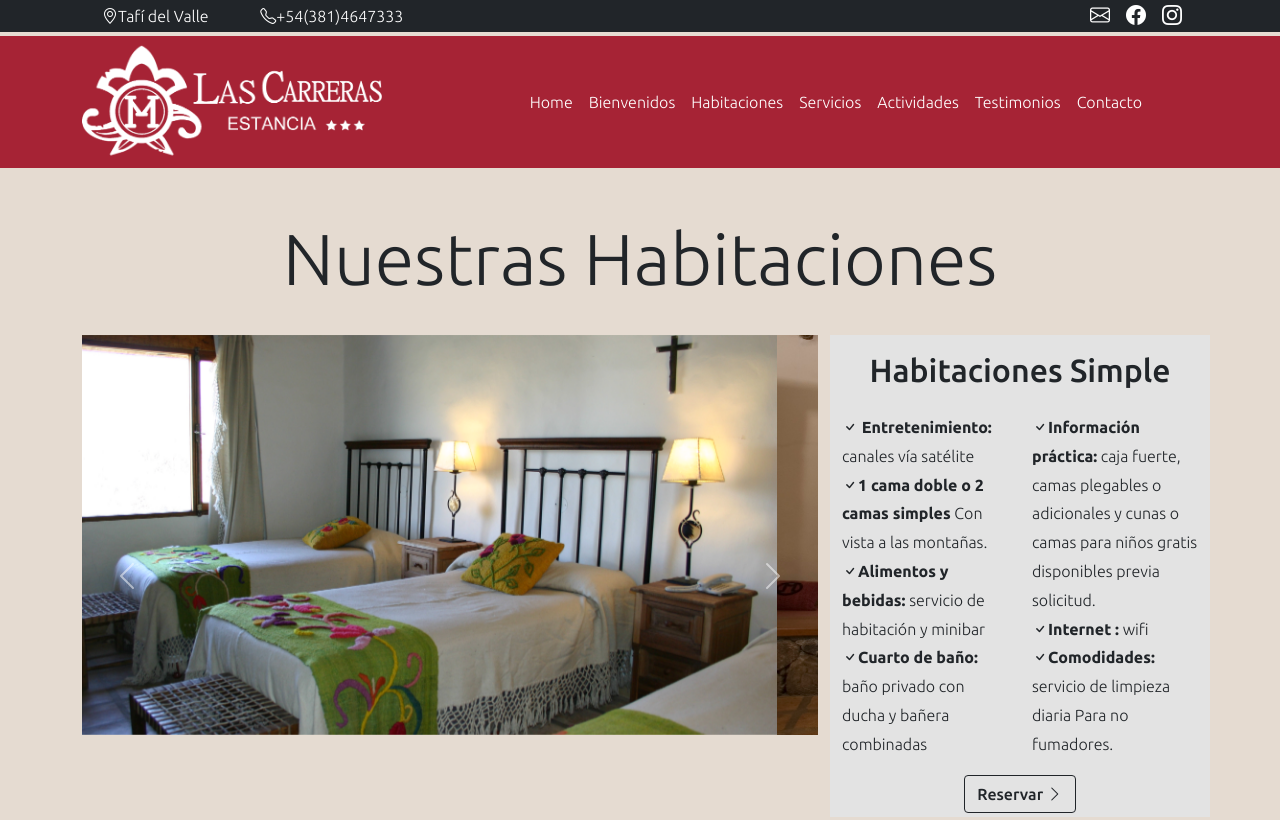
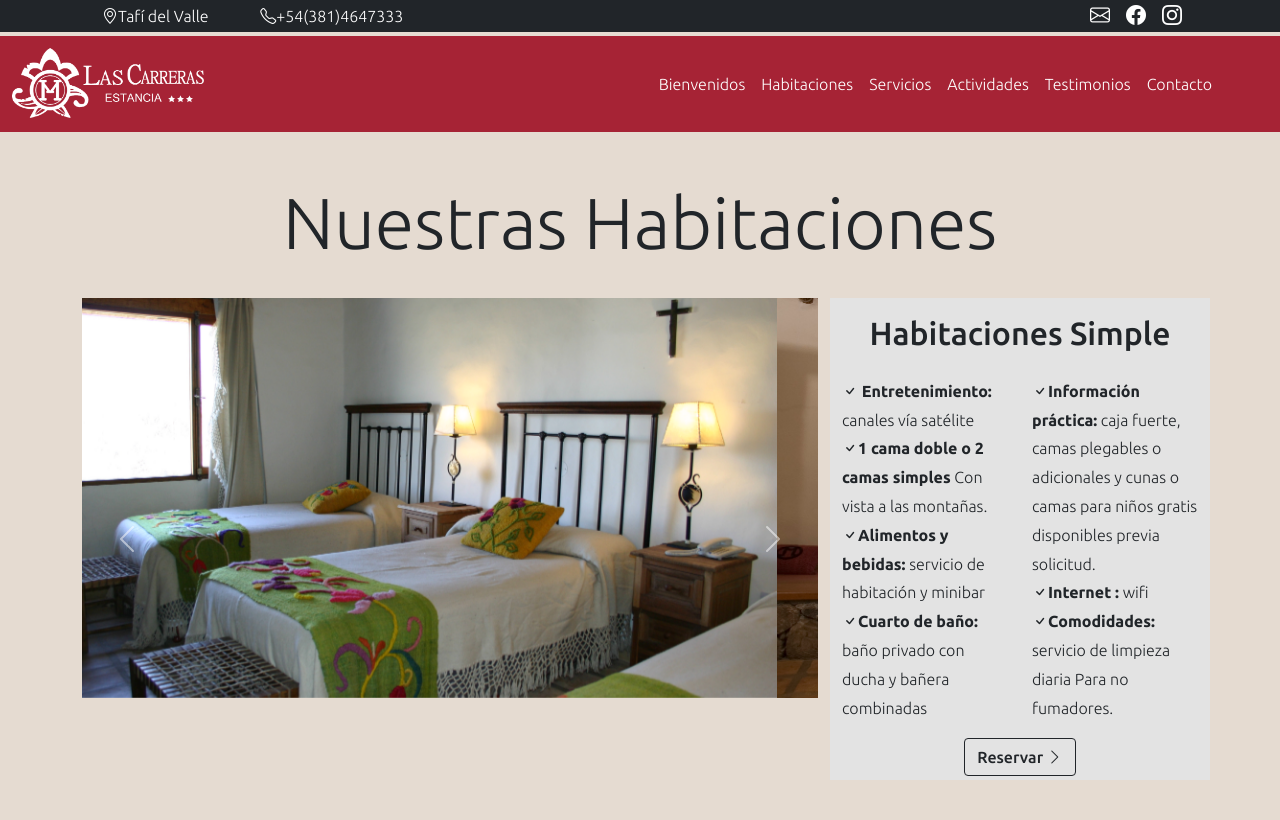
Before and after one commit to castromaciel/hotel-las-carreras, a plain HTML site: page habitaciones.html in a window 1280 px wide. Shown: the top 820 px of the page. Drawn offline with nearby package versions, Linux system fonts and the light colour scheme.

Commit message:
Se modifico el navbar, por uno de tipo sticky

```diff
--- a/Styles/HabitacionesStyle.css
+++ b/Styles/HabitacionesStyle.css
@@ -3,21 +3,31 @@ body{
   background-color: #e5dbd1;
   font-family: "Ubuntu", sans-serif;
   font-weight: 300;
+  position: relative;
+
 }
 /* header */
 .logo-nm {
-  width: 300px;
+  width: 192px;
 }
 @media (max-width: 414px) {
   .logo-nm {
-    width: 250px;
+    width: 156px;
   }
 }
 .top-nm {
   background-color: #bdb4ab;
 }
+.bgNavBrick{
+  background-color: #a62335;
+}
 .navbar {
-  background-color: #a62335;
+  width: 100%;
+  height: 96px;
+  position: sticky;
+  position: -webkit-sticky;
+  top: 0;
+  z-index: 12;
 }
 @media (min-width: 420px) {
   .tel-nm {
--- a/Styles/style.css
+++ b/Styles/style.css
@@ -7,10 +7,11 @@ body {
   background-color: #e5dbd1;
   font-family: "Ubuntu", sans-serif;
   font-weight: 300;
+  position: relative;
 }
 .inicio {
   background-color: #b54b57;
-  position: fixed;
+  /* position: fixed; */
   bottom: 2%;
   right: 2%;
   z-index: 99;
@@ -22,18 +23,26 @@ body {
 }
 /* header */
 .logo-nm {
-  width: 300px;
+  width: 192px;
 }
 @media (max-width: 414px) {
   .logo-nm {
-    width: 250px;
+    width: 156px;
   }
 }
 .top-nm {
   background-color: #bdb4ab;
 }
+.bgNavBrick{
+  background-color: #a62335;
+}
 .navbar {
-  background-color: #a62335;
+  width: 100%;
+  height: 96px;
+  position: sticky;
+  position: -webkit-sticky;
+  top: 0;
+  z-index: 12;
 }
 @media (min-width: 420px) {
   .tel-nm {
@@ -52,7 +61,7 @@ body {
   padding: 20px 75px 25px;
   position: relative;
   bottom: 40px;
-  z-index: 9;
+  z-index: 3;
 }
 .datetimepicker {
   display: inline-flex;
--- a/habitaciones.html
+++ b/habitaciones.html
@@ -13,8 +13,8 @@
     <title>Habitaciones</title>
   </head>
   <body>
-    <!--Header-->
-    <Header>
+    <!--header-->
+    <header>
       <section class="bg-dark" id="Inicio" >
         <div class="container" >
           <div class="d-flex justify-content-between mb-1  top-nm text-white bg-dark">
@@ -30,40 +30,37 @@
           </div>
         </div>
       </section>
-      <nav class="navbar navbar-expand-lg navbar-light">
-        <div class="container">
-          <img src="./Images/LOGO2.png" alt="" class="logo-nm">
+    </header>
+    <nav class="navbar bgNavBrick navbar-expand-lg navbar-light p-0">
+      <div class="container-fluid bgNavBrick mx-0 w-100">
+        <img src="/Images/LOGO2.png" alt="Logo - Hotel las carreras" class="logo-nm">
         <button class="navbar-toggler" type="button" data-bs-toggle="collapse" data-bs-target="#navbarNav" aria-controls="navbarNav" aria-expanded="false" aria-label="Toggle navigation">
           <span class="navbar-toggler-icon"></span>
         </button>
         <div class="collapse navbar-collapse text-right me-5" id="navbarNav">
           <ul class="navbar-nav ms-auto">
             <li class="nav-item">
-                <a class="nav-link fw-bolt text-decoration-none text-white" href="index.html">Home</a>
+              <a class="nav-link fw-bolt text-decoration-none text-white" href="#Bienvenidos">Bienvenidos</a>
             </li>
             <li class="nav-item">
-                <a class="nav-link fw-bolt text-decoration-none text-white" href="index.html#Bienvenidos">Bienvenidos</a>
+              <a class="nav-link fw-bolt text-decoration-none text-white" href="#Habitaciones">Habitaciones</a>
             </li>
             <li class="nav-item">
-                <a class="nav-link fw-bolt text-decoration-none text-white" href="index.html#Habitaciones">Habitaciones</a>
+              <a class="nav-link fw-bolt text-decoration-none text-white" href="#Servicios">Servicios</a>
             </li>
             <li class="nav-item">
-                <a class="nav-link fw-bolt text-decoration-none text-white" href="index.html#Servicios">Servicios</a>
+              <a class="nav-link fw-bolt text-decoration-none text-white" href="#galleryAmenisties">Actividades</a>
             </li>
             <li class="nav-item">
-                <a class="nav-link fw-bolt text-decoration-none text-white" href="index.html#galleryAmenisties">Actividades</a>
+              <a class="nav-link fw-bolt text-decoration-none text-white" href="#Testimonios">Testimonios</a>
             </li>
             <li class="nav-item">
-                <a class="nav-link fw-bolt text-decoration-none text-white" href="index.html#Testimonios">Testimonios</a>
-              </li>
-              <li class="nav-item">
-                <a class="nav-link fw-bolt text-decoration-none text-white" href="index.html#Contacto">Contacto</a>
+              <a class="nav-link fw-bolt text-decoration-none text-white" href="#Contacto">Contacto</a>
             </li>
           </ul>
         </div>
       </div>
     </nav>
-    </Header>
     <!--Main-->
     <main>
       <h1 class="text-center display-2 pt-5 pb-4">Nuestras Habitaciones</h1>
```
Also changed, not shown: index.html (+8 -8 lines). Lines whose indentation alone changed are shown as unchanged.
